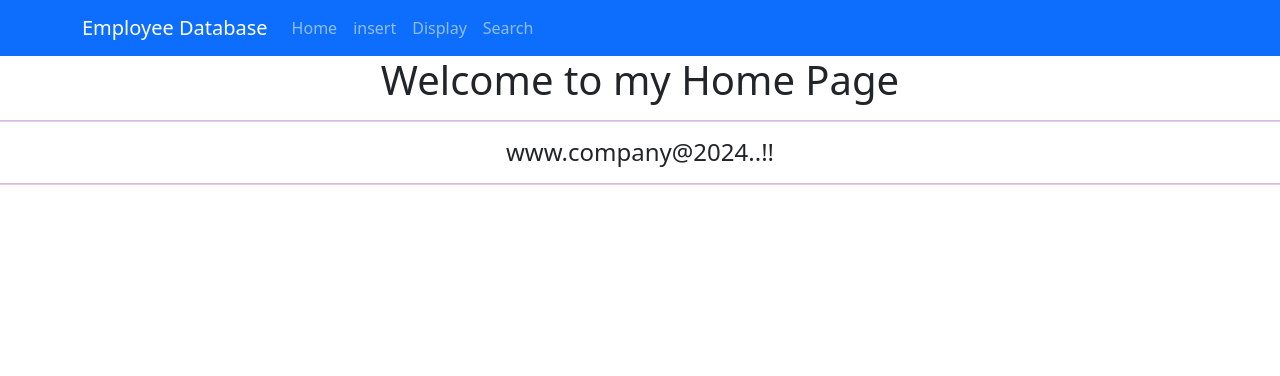
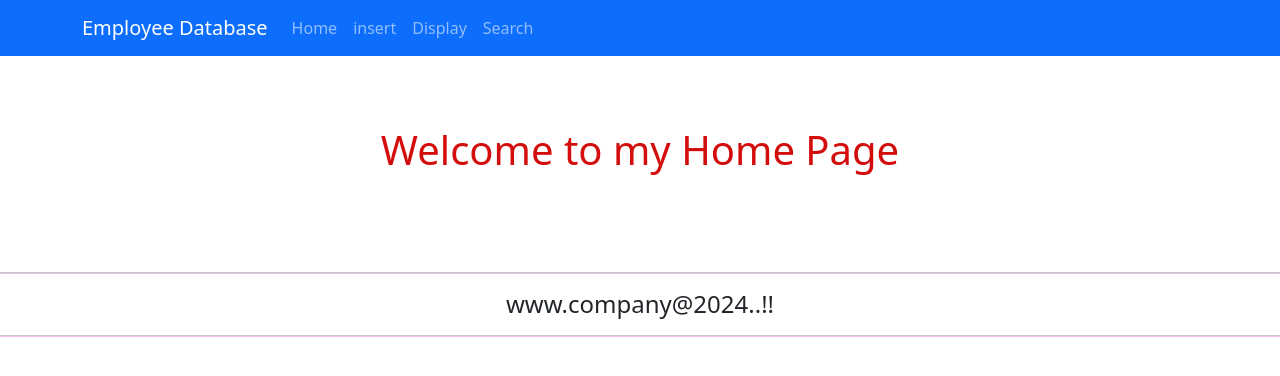
Before and after one commit to ANKITA7722/Frontend-and-Backend-ProjectNoteJS, a React (Vite) app in the folder Frontend/: page / in a window 1280 px wide. Shown: the top 376 px of the page. Built offline with nearby package versions, Linux system fonts and the light colour scheme.

Commit message:
give css styling

```diff
--- /dev/null
+++ b/Frontend/src/css/Style.css
@@ -0,0 +1,25 @@
+.home{
+    text-align: center;
+    /* background-color:rgb(236, 67, 106); */
+    justify-content: space-around;
+    height: 200px;
+    padding: 70px;
+    color: rgb(211, 12, 12);
+
+}
+.insert{
+    justify-content: space-around;
+    color: rgb(211, 12, 12);
+}
+.container button{
+  border-radius: 5px;
+  padding: 5px;
+}
+.dispContainer{
+    width: 80%;
+    margin-left: 7%;
+
+}
+.dispContainer Table{
+    border: 1px solid black;
+}
--- a/Frontend/src/main.jsx
+++ b/Frontend/src/main.jsx
@@ -2,6 +2,7 @@
 import { createRoot } from 'react-dom/client'
 import App from './App.jsx'
 import 'bootstrap/dist/css/bootstrap.min.css';
+import "./css/Style.css";
 
 createRoot(document.getElementById('root')).render(
 
--- a/Frontend/src/pages/Display.jsx
+++ b/Frontend/src/pages/Display.jsx
@@ -36,8 +36,10 @@ const Display = () => {
 
   return (
     <>
-      <Table striped bordered hover size="sm">
-        <tr>
+    <div className="dispContainer">
+     <h1 style={{color:"green"}} align="center">Display Employee Data</h1>
+      <Table striped bordered hover size="sm" border={2} style={{backgroundColor:"whitesmoke"}}>
+        <tr border={2}>
           <th>Employee no</th>
           <th>Name</th>
           <th>City</th>
@@ -45,6 +47,7 @@ const Display = () => {
         </tr>
         {ans}
       </Table>
+      </div>
     </>
   );
 };
--- a/Frontend/src/pages/Home.jsx
+++ b/Frontend/src/pages/Home.jsx
@@ -4,7 +4,7 @@
 const Home=()=>{
     return(
         <>
-            <h1 align="center">Welcome to my Home Page</h1>
+            <h1 class="home" >Welcome to my Home Page</h1>
         </>
     )
 }
--- a/Frontend/src/pages/Insert.jsx
+++ b/Frontend/src/pages/Insert.jsx
@@ -31,7 +31,7 @@ const Insert = () => {
 
     return (
         <div className="container">
-            <h1>Insert Employee Details</h1>
+            <h1 className='insert'>Insert Employee Details</h1>
 
             <Form onSubmit={handleSubmit}>
                 <Form.Group className="mb-3" controlId="formEmpNo">
@@ -78,7 +78,7 @@ const Insert = () => {
                     />
                 </Form.Group>
 
-                <button type="submit">Save</button>
+                <button type="submit">Save Data</button>
                 <ToastContainer />
             </Form>
         </div>
```
